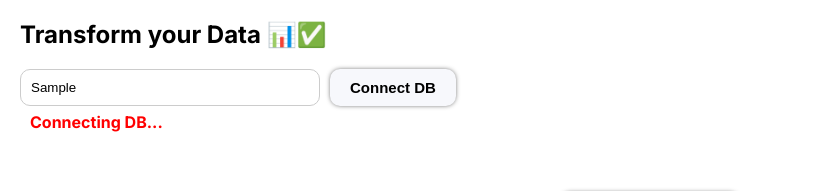
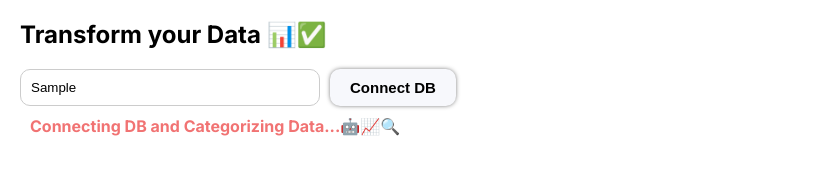
Before and after one commit to arkalal/structured-ai, a Next.js app: page / in a window 1280 px wide. Both pictures are taken after typing "Sample" into the empty fields and a click on the button "Connect DB". Shown: the top 191 px of the page, without its empty margins (0-840 px from the left). Built offline with nearby package versions, Linux system fonts and the light colour scheme; no server answers.

Commit message:
udpated UI

```diff
--- a/components/FeedbackList/FeedbackList.js
+++ b/components/FeedbackList/FeedbackList.js
@@ -22,10 +22,10 @@ const FeedbackList = () => {
           <table>
             <thead>
               <tr>
-                <th>Feedback</th>
-                <th>Sentiment</th>
-                <th>Complaints</th>
-                <th>Switched To</th>
+                <th>CUSTOMER_REVIEW</th>
+                <th>SENTIMENT</th>
+                <th>COMPLAINTS</th>
+                <th>SWITCHED_TO</th>
               </tr>
             </thead>
             <tbody>
--- a/components/Operations/Operations.js
+++ b/components/Operations/Operations.js
@@ -39,9 +39,13 @@ const Operations = () => {
         <button type="submit">Connect DB</button>
       </form>
       {Loading === true && (
-        <p className={styles.connecting}>Connecting DB...</p>
+        <p className={styles.connecting}>
+          Connecting DB and Categorizing Data...🤖📈🔍
+        </p>
       )}
-      {Loading === false && <p className={styles.connected}>Db Connected ✅</p>}
+      {Loading === false && (
+        <p className={styles.connected}>Db Connected and Data Categorized ✅</p>
+      )}
       {Loading === null && (
         <p className={styles.enteruri}>Enter a DB URI to connect 🧑🏻‍💻 </p>
       )}
--- a/components/Operations/Operations.module.scss
+++ b/components/Operations/Operations.module.scss
@@ -7,11 +7,11 @@
   }
 
   .connecting {
-    color: #ff0000;
+    color: #f17373;
   }
 
   .connected {
-    color: #00ff00;
+    color: #046104;
   }
 
   .enteruri {
@@ -19,7 +19,7 @@
   }
 
   p {
-    margin-top: 6px;
+    margin-top: 10px;
     margin-left: 10px;
     font-weight: bold;
   }
```
